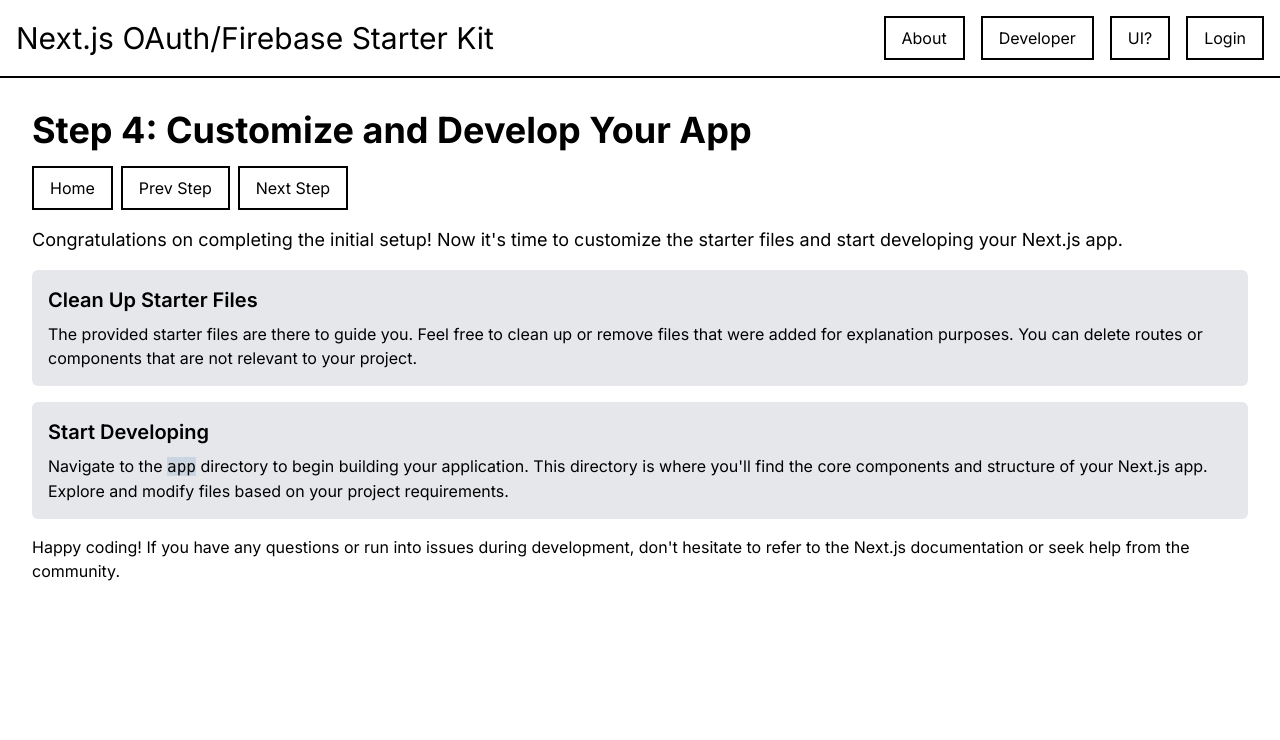
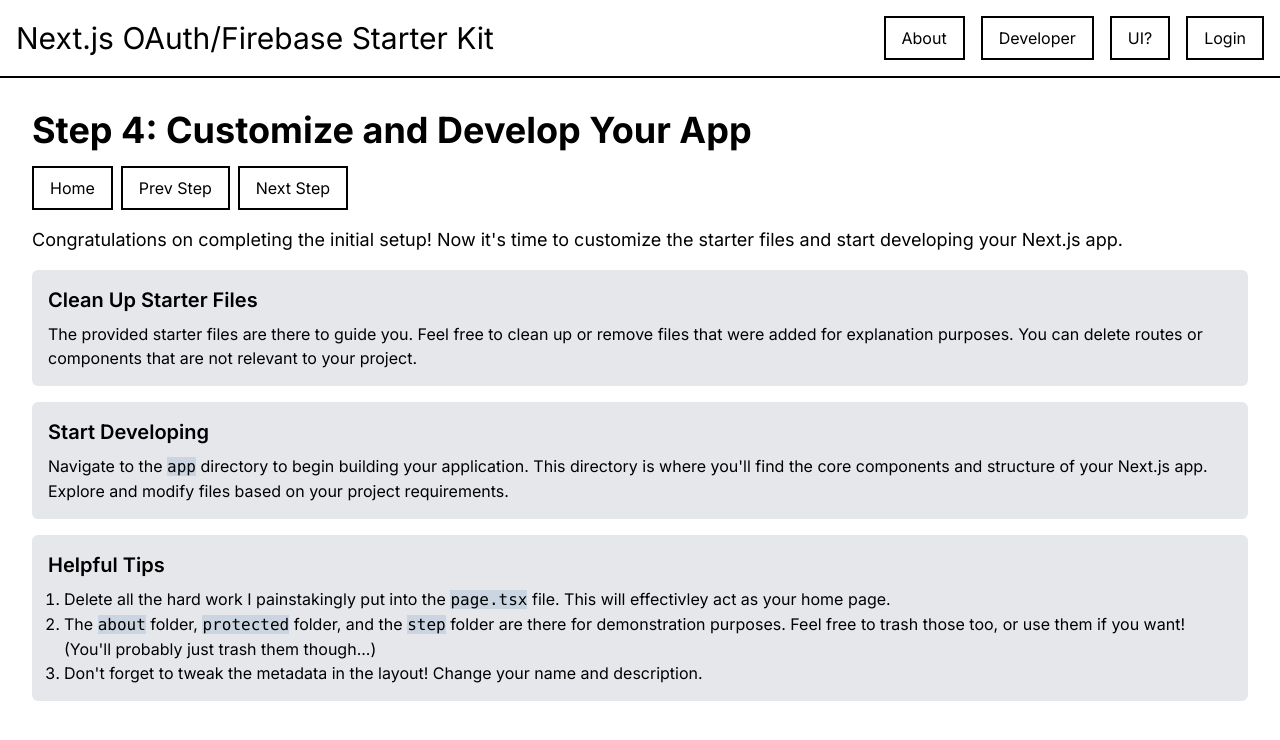
Before and after one commit to JordanReady/next-oauth-firebase-docs-layout, a Next.js app: page /step/4 in a window 1280 px wide. Shown: the top 740 px of the page. Built offline with nearby package versions, Linux system fonts and the light colour scheme; no server answers.

Commit message:
add: helpful tips

```diff
--- a/app/step/4/page.tsx
+++ b/app/step/4/page.tsx
@@ -55,11 +55,28 @@
         </p>
       </div>
 
-      <p>
-        Happy coding! If you have any questions or run into issues during
-        development, don't hesitate to refer to the Next.js documentation or
-        seek help from the community.
-      </p>
+      <div className="bg-gray-200 p-4 rounded-md mb-4">
+        <h2 className="text-xl font-semibold mb-2">Helpful Tips</h2>
+        <ol className="list-decimal pl-4 mt-2">
+          <li>
+            Delete all the hard work I painstakingly put into the{" "}
+            <code className="bg-slate-300">page.tsx</code> file. This will
+            effectivley act as your home page.
+          </li>
+
+          <li>
+            The <code className="bg-slate-300">about</code> folder,{" "}
+            <code className="bg-slate-300">protected</code> folder, and the{" "}
+            <code className="bg-slate-300">step</code> folder are there for
+            demonstration purposes. Feel free to trash those too, or use them if
+            you want! {"(You'll probably just trash them though...)"}
+          </li>
+          <li>
+            Don't forget to tweak the metadata in the layout! Change your name
+            and description.
+          </li>
+        </ol>
+      </div>
     </div>
   );
 };
```
